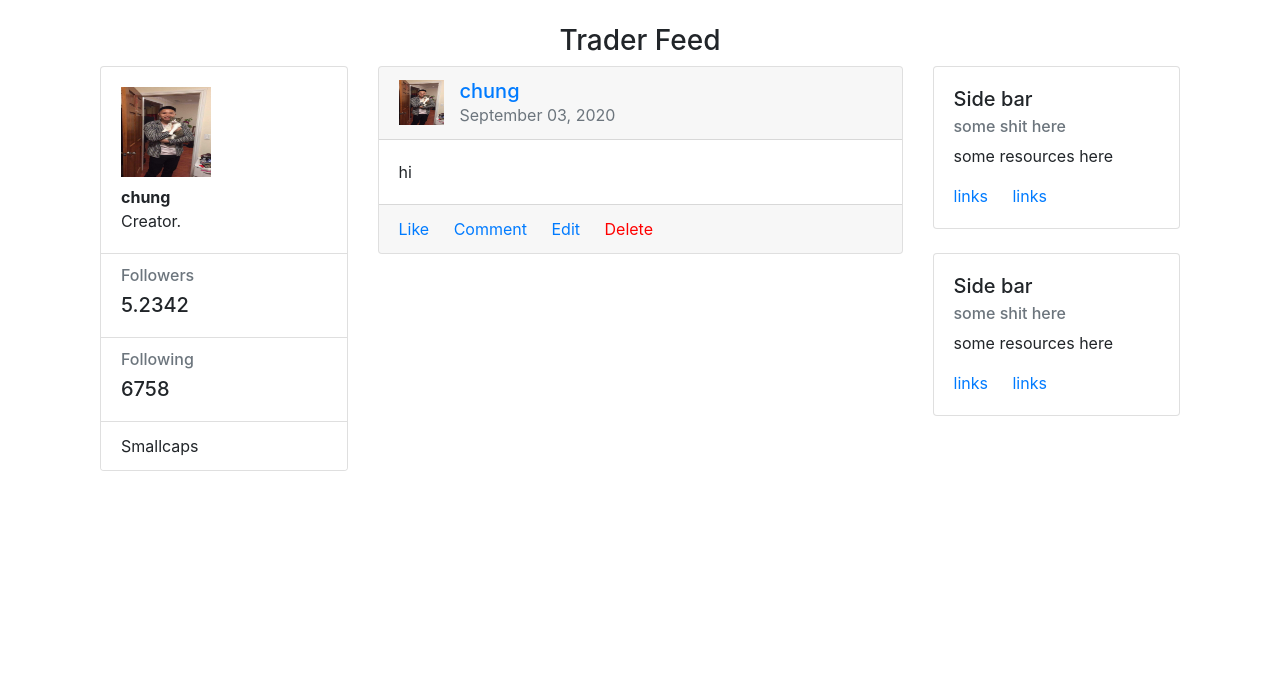
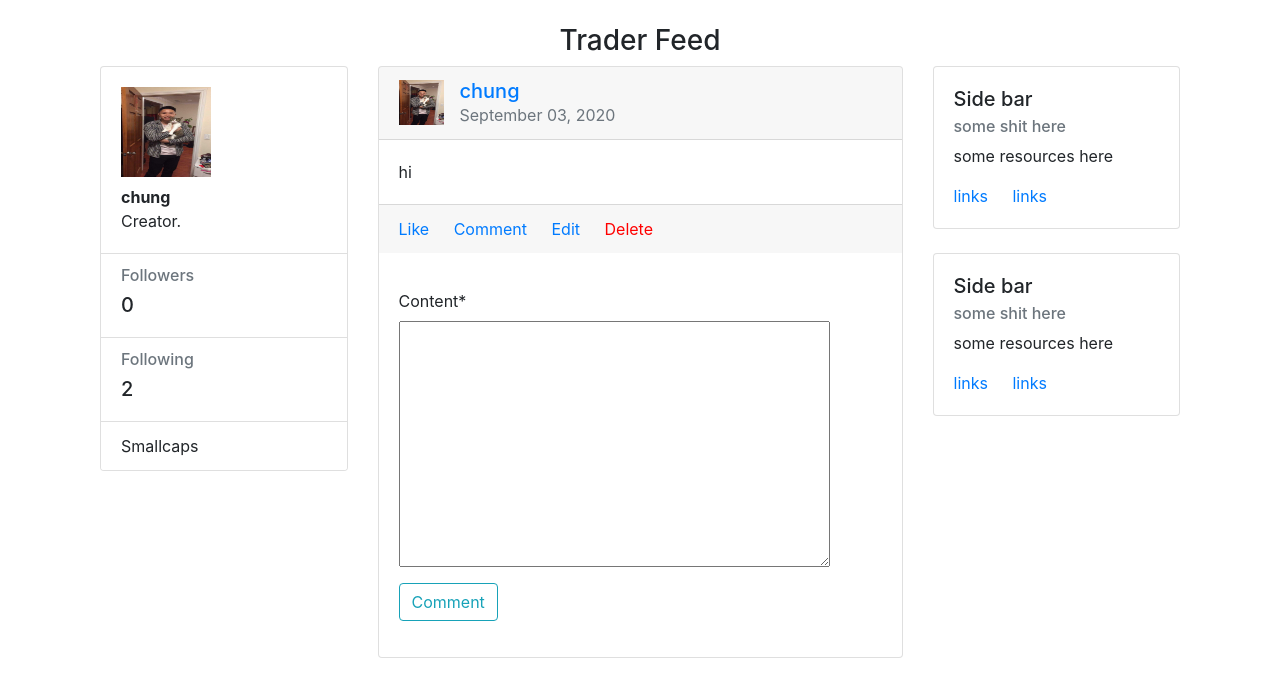
Before and after one commit to cdubyoo/ChartsAH, a Django app: page /post/14/ in a window 1280 px wide. Shown: the part 70-767 px from the top of the page. Run offline with Django 3.2, Linux system fonts and the light colour scheme; a user stored in the database is signed in; data comes from the database, SQL or seed files in the repository; both versions use the stored data as it was after the commit; some libraries are stand-ins or nearby versions.

Commit message:
added ability for users to comment

```diff
--- a/main/admin.py
+++ b/main/admin.py
@@ -1,5 +1,5 @@
 from django.contrib import admin
-from .models import Post, Profile, Follow
+from .models import Post, Profile, Follow, Comment
 
 from django.db import models
 # Register your models here.
@@ -21,3 +21,4 @@ class FollowAdmin(admin.ModelAdmin):
 admin.site.register(Post, PostAdmin)
 admin.site.register(Profile, ProfileAdmin)
 admin.site.register(Follow, FollowAdmin)
+admin.site.register(Comment)
--- a/main/forms.py
+++ b/main/forms.py
@@ -1,7 +1,7 @@
 from django import forms
 from django.contrib.auth.forms import UserCreationForm
 from django.contrib.auth.models import User
-from .models import Post, Profile
+from .models import Post, Profile, Comment
 
 # changing the form to include email and bio
 class NewUserForm(UserCreationForm):
@@ -43,3 +43,8 @@ class ProfileUpdateForm(forms.ModelForm):
     class Meta:
         model = Profile
         fields = ['image', 'bio']
+
+class CommentForm(forms.ModelForm):
+    class Meta:
+        model = Comment
+        fields = ['content']
--- a/main/models.py
+++ b/main/models.py
@@ -24,11 +24,11 @@ class Profile(models.Model):
 
     @property
     def followers(self):
-        return Follow.objects.filter(to_follow=self.user).count()
+        return Follow.objects.filter(to_follow=self.user).count() #count of followers by filtering user and to_follow count
 
     @property
     def following(self):
-        return Follow.objects.filter(user=self.user).count()
+        return Follow.objects.filter(user=self.user).count() #count of followers by filtering user and its user(following) count
 
     def __str__(self):
         return f"{self.user.username}'s Profile"
@@ -38,3 +38,12 @@ class Profile(models.Model):
 class Follow(models.Model):
     user = models.ForeignKey(User, related_name='user', on_delete=models.CASCADE) #tie follows to one user
     to_follow = models.ForeignKey(User, related_name='to_follow',  on_delete=models.CASCADE)
+
+class Comment(models.Model):
+    post = models.ForeignKey(Post, related_name='comments', on_delete=models.CASCADE) #tie post model to comments as a one to many relationship using foreign key
+    user = models.ForeignKey(User, related_name='commented_user', on_delete=models.CASCADE) #tie to user posting
+    created_date = models.DateTimeField(default=timezone.now)
+    content = models.TextField(max_length=120)
+
+    def __str__(self):
+        return self.comment
--- a/main/templates/main/post_detail.html
+++ b/main/templates/main/post_detail.html
@@ -1,4 +1,5 @@
 {% extends 'main/header.html' %}
+{% load crispy_forms_tags %}
 {% block head_title %}Home{% endblock head_title %}
 {% block content %}
 {% include "main/includes/messages.html" %}
@@ -20,11 +21,11 @@
                 <ul class="list-group list-group-flush">
                     <li class="list-group-item">
                         <div class="h6 text-muted">Followers</div>
-                        <div class="h5">5.2342</div>
+                        <div class="h5">{{ user.profile.followers }}</div>
                     </li>
                     <li class="list-group-item">
                         <div class="h6 text-muted">Following</div>
-                        <div class="h5">6758</div>
+                        <div class="h5">{{ user.profile.following }}</div>
                     </li>
                     <li class="list-group-item">Smallcaps</li>
                 </ul>
@@ -89,6 +90,27 @@
                   <a href="{% url 'main:post-delete' object.id %}" class="card-link" style="color:red">Delete</a>
                   {% endif %}
               </div>
+              <div class="card-body">
+                <p class="card-text">
+                    <form method="POST">
+                        {% csrf_token %}
+                        <fieldset class="form-group">
+                            {{ form | crispy }}
+                        </fieldset>
+                        <div class="form-group">
+                            <button class="btn btn-outline-info" type="submit">Comment</button>
+                        </div>
+                    </form>
+
+                        {% for comment in post.comments.all %}
+                            {{ comment.user }} - <small class="text-muted">{{ comment.created_date }}</small>
+                            <br>
+                            {{ comment.content }}
+                            <hr>
+                    {%  endfor %}
+
+                </p>
+              </div>
           </div>
           <br>
           <!-- Post /////-->
--- a/main/views.py
+++ b/main/views.py
@@ -1,10 +1,10 @@
 from django.shortcuts import render, redirect, get_object_or_404
 from django.conf import settings
-from .models import Post, Profile, Follow
+from .models import Post, Profile, Follow, Comment
 from django.contrib.auth.forms import AuthenticationForm
 from django.contrib.auth import logout, authenticate, login
 from django.contrib import messages
-from .forms import NewUserForm, PostForm, UserUpdateForm, ProfileUpdateForm
+from .forms import NewUserForm, PostForm, UserUpdateForm, ProfileUpdateForm, CommentForm
 from django.contrib.auth.models import User
 from django.contrib.auth.decorators import login_required
 from django.views.generic import ListView, DetailView, CreateView, UpdateView, DeleteView
@@ -60,7 +60,21 @@ class post_list_view(ListView):
 #individual post
 class post_detail_view(DetailView):
      model = Post
+     template_name = 'main/post_detail.html'
+     context_object_name = 'post'
 
+     def get_context_data(self, **kwargs):
+          context = super().get_context_data(**kwargs)
+          context['form'] = CommentForm(instance=self.request.user)
+          return context
+
+
+     def post(self, request, *args, **kwargs):
+          create_comment = Comment(content=request.POST.get('content'),
+                                   user=self.request.user, post=self.get_object())
+          create_comment.save()
+
+          return self.get(self, request, *args, **kwargs)
 
 class post_delete_view(LoginRequiredMixin, UserPassesTestMixin, DeleteView):
      model = Post
@@ -92,7 +106,7 @@ class user_posts(LoginRequiredMixin, ListView):
           displayed_user = get_object_or_404(User, username =self.kwargs.get('username'))
           current_user = self.request.user
 
-          if current_user.username == '' or current_user is None:
+          if current_user is None:
                followable = False
           else:
                followable = (Follow.objects.filter(user=current_user, to_follow=displayed_user).count() == 0)
```
Also changed, not shown: db.sqlite3, main/migrations/0019_comment.py (added), main/migrations/0020_auto_20200906_2050.py (added).
